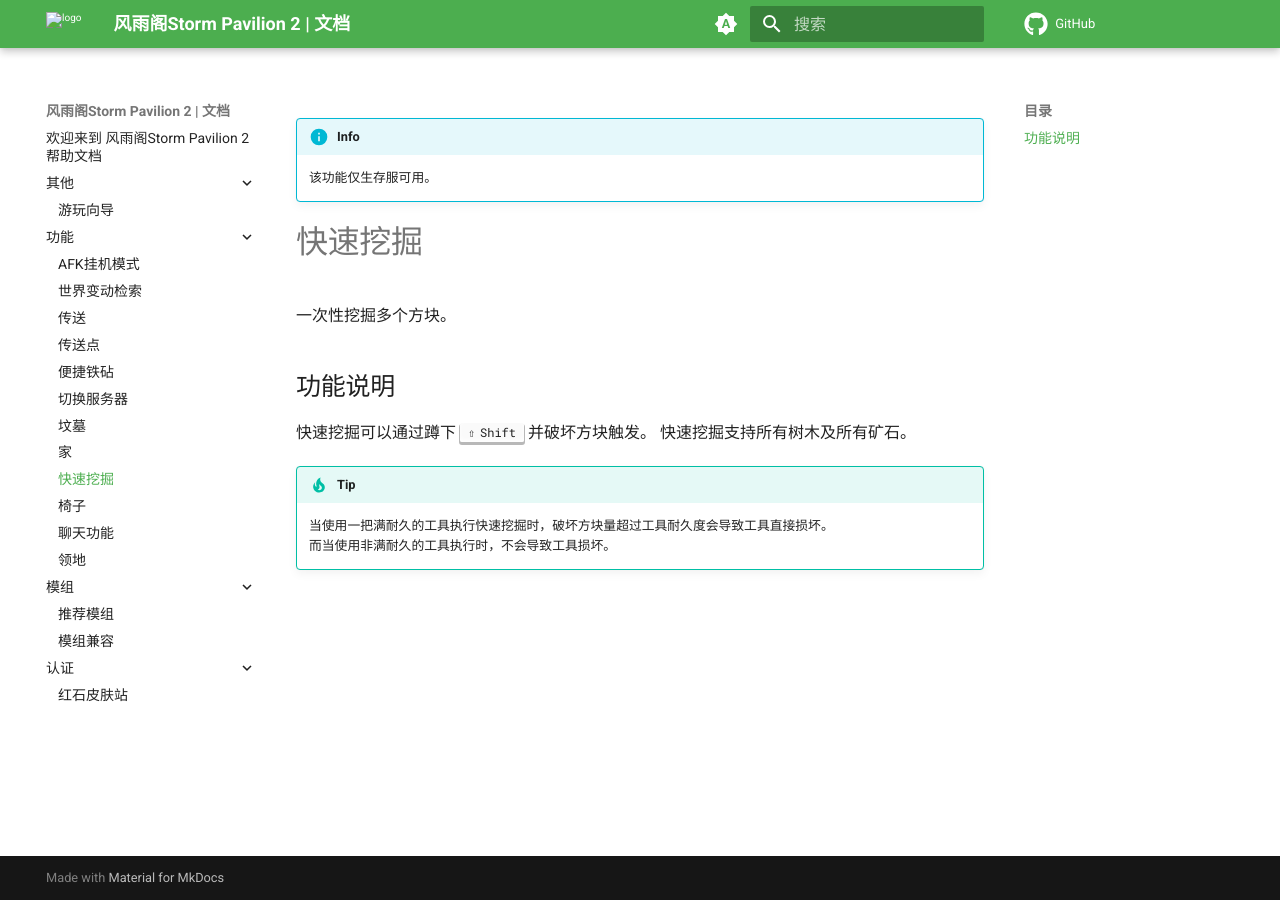
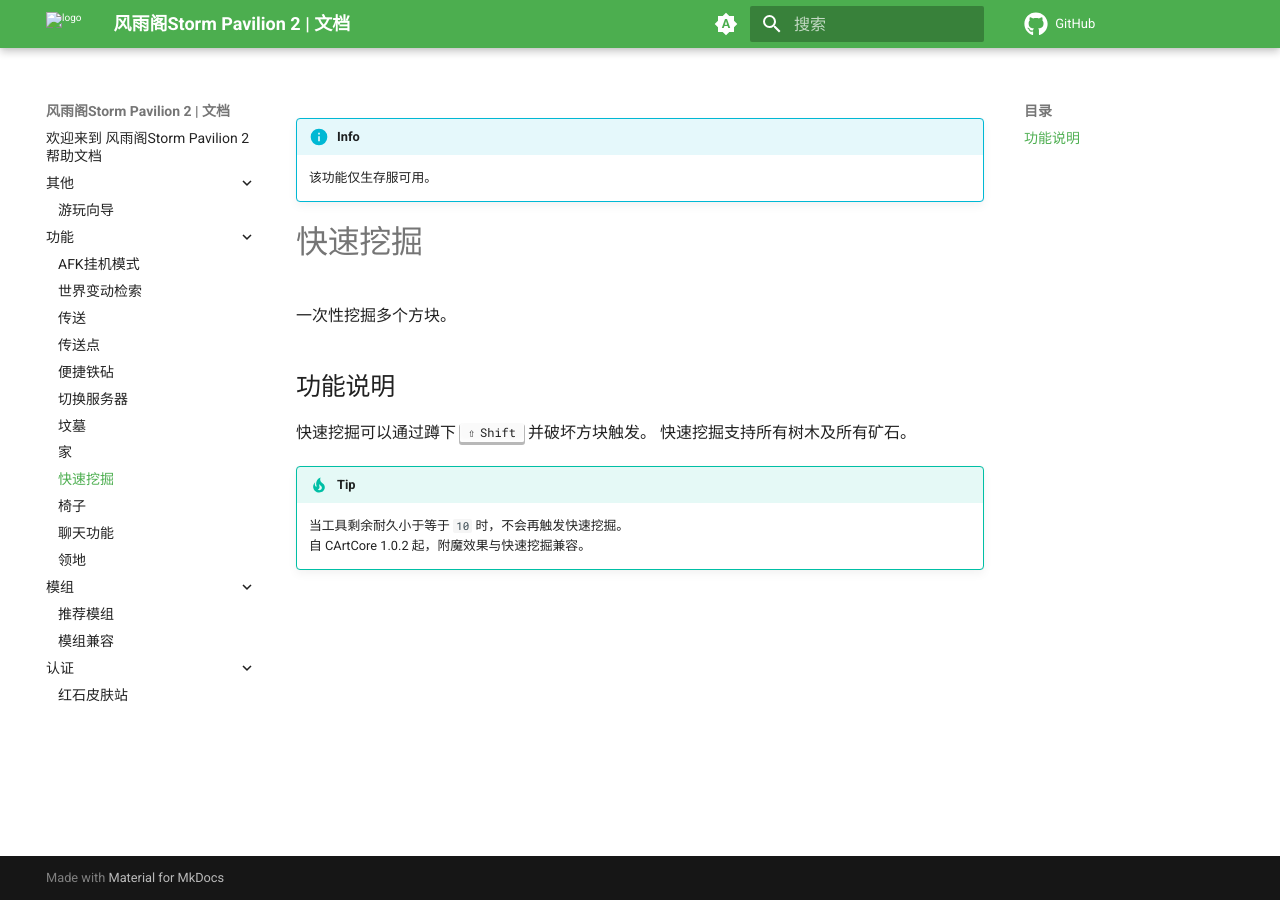
Before and after one commit to SPCraftMC/Docs, an MkDocs documentation site: the page built from docs/功能/快速挖掘.md, in a window 1280 px wide. Built offline with MkDocs 1.6.1 and Material for MkDocs 9.7.7, drawn with Linux system fonts in a browser that asks for light colours; comment, search, counter and statistics services are not loaded.

Commit message:
Update 快速挖掘.md

```diff
--- a/docs/功能/快速挖掘.md
+++ b/docs/功能/快速挖掘.md
@@ -13,5 +13,5 @@
 
 !!! tip
 
-    当使用一把满耐久的工具执行快速挖掘时，破坏方块量超过工具耐久度会导致工具直接损坏。
-    而当使用非满耐久的工具执行时，不会导致工具损坏。
+    当工具剩余耐久小于等于 `10` 时，不会再触发快速挖掘。
+    自 CArtCore 1.0.2 起，附魔效果与快速挖掘兼容。
```
